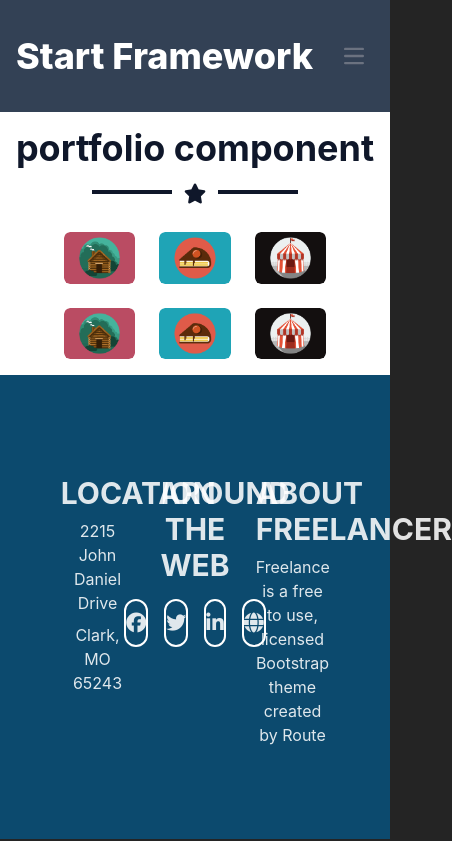
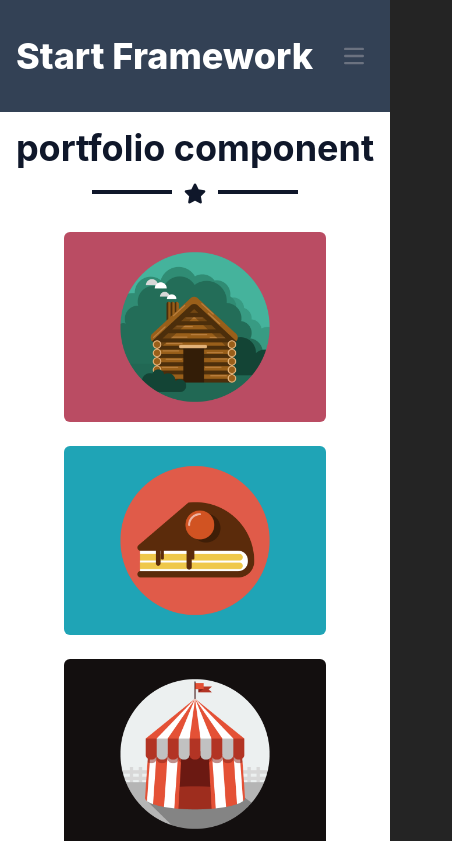
Before and after one commit to AhmedElhlawany/reactapp1, a React (Vite) app: page /Portfolio in a window 390 px wide. Shown: the top 841 px of the page, 452 px wide, since content can reach past the window. Built offline with nearby package versions, Linux system fonts and the light colour scheme.

Commit message:
sec comit

```diff
--- a/package.json
+++ b/package.json
@@ -11,6 +11,8 @@
   },
   "dependencies": {
     "@fortawesome/fontawesome-free": "^6.6.0",
+    "flowbite": "^2.5.1",
+    "flowbite-react": "^0.10.1",
     "react": "^18.3.1",
     "react-dom": "^18.3.1",
     "react-router-dom": "^6.26.0"
--- a/src/App.css
+++ b/src/App.css
@@ -5,3 +5,9 @@
     width: 80px;
     margin-top: 10px;
 }
+
+@media (max-width:600px){
+    .item{
+        width: 100%;
+    }
+}
--- a/src/Footer.jsx
+++ b/src/Footer.jsx
@@ -1,15 +1,20 @@
+import './App.css'
+
+
+
+
 export function Footer(){
 
     return(
         <>
         <div className='bg-sky-900'>
-      <div className='flex w-3/4 m-auto'>
-        <div className="p-3 w-1/3 my-20 text-center">
+      <div className='flex w-3/4 m-auto flex-wrap'>
+        <div className="p-3 md:w-1/3 my-20 text-center item">
           <h2 className='text-3xl font-bold my-2'>LOCATION</h2>
           <p className='my-2'>2215 John Daniel Drive</p>
           <p className='my-2'>Clark, MO 65243</p>
         </div>
-        <div className="p-3 w-1/3 my-20 text-center">
+        <div className="p-3 md:w-1/3 my-20 text-center item">
           <p className='text-3xl font-bold my-2'>AROUND THE WEB</p>
           <div className='flex justify-center'>
             <div className="m-2 rounded-full border-white border-2 w-12 h-12"><i className="fa-brands fa-facebook translate-y-2 text-xl"></i></div>
@@ -18,7 +23,7 @@ export function Footer(){
             <div className="m-2 rounded-full border-white border-2 w-12 h-12"><i className="fa-solid fa-globe translate-y-2 text-xl"></i></div>
           </div>
         </div>
-        <div className="p-3 w-1/3 my-20 text-center">
+        <div className="p-3  my-20 text-center md:w-1/3 item">
           <h2 className='text-3xl font-bold my-2'>ABOUT FREELANCER</h2>
         <p>Freelance is a free to use, licensed Bootstrap theme created by Route</p>
 
--- a/src/Navbar.jsx
+++ b/src/Navbar.jsx
@@ -11,7 +11,7 @@ export function Navbar(){
     <Link to="" className="flex items-center space-x-3 rtl:space-x-reverse">
         <span className=" text-white text-4xl font-extrabold">Start Framework</span>
     </Link>
-    <button data-collapse-toggle="navbar-default" type="button" className="inline-flex items-center p-2 w-10 h-10 justify-center text-sm text-gray-500 rounded-lg md:hidden hover:bg-gray-100 focus:outline-none focus:ring-2 focus:ring-gray-200 dark:text-gray-400 dark:hover:bg-gray-700 dark:focus:ring-gray-600" aria-controls="navbar-default" aria-expanded="false">
+    <button data-collapse-toggle="navbar-default" type="button"  className="inline-flex items-center p-2 w-10 h-10 justify-center text-sm text-gray-500 rounded-lg md:hidden hover:bg-gray-100 focus:outline-none focus:ring-2 focus:ring-gray-200 dark:text-gray-400 dark:hover:bg-gray-700 dark:focus:ring-gray-600" aria-controls="navbar-default" aria-expanded="false">
         <span className="sr-only">Open main menu</span>
         <svg className="w-5 h-5" aria-hidden="true" xmlns="http://www.w3.org/2000/svg" fill="none" viewBox="0 0 17 14">
             <path stroke="currentColor" strokeLinecap="round" strokeLinejoin="round" strokeWidth="2" d="M1 1h15M1 7h15M1 13h15"/>
--- a/src/components/Portfolio/Portfolio.jsx
+++ b/src/components/Portfolio/Portfolio.jsx
@@ -15,40 +15,40 @@ export function Portfolio() {
                     <i className="fa-solid fa-star text-xl"></i>
                     <div className='line ms-3 bg-slate-900'></div>
                 </div>
-                <div className="flex w-3/4 m-auto">
-                    <div className='m-3 rounded-md port1 relative overflow-hidden'>
+                <div className="flex flex-wrap w-3/4 m-auto">
+                    <div className='p-3 rounded-md port1 relative overflow-hidden md:w-1/3'>
                         <img src={p1} className='w-full rounded-md' alt="" />
                         <div className="layer1 rounded-md">
                             <i className="fa-solid fa-plus text-9xl text-white m-auto mt-10"></i>
                         </div>
                     </div>
-                    <div className='m-3 rounded-md relative port2 overflow-hidden'>
+                    <div className='p-3 rounded-md relative port2 overflow-hidden md:w-1/3'>
                         <img src={p2} className='w-full rounded-md' alt="" />
                         <div className="layer2 rounded-md">
                             <i className="fa-solid fa-plus text-9xl text-white m-auto mt-10"></i>
                         </div>
                     </div>
-                    <div className='m-3 rounded-md port3 relative overflow-hidden'>
+                    <div className='p-3 rounded-md port3 relative overflow-hidden md:w-1/3'>
                         <img src={p3} className='w-full rounded-md' alt="" />
                         <div className="layer3 rounded-md">
                             <i className="fa-solid fa-plus text-9xl text-white m-auto mt-10"></i>
                         </div>
                     </div>
                 </div>
-                <div className="flex w-3/4 m-auto">
-                    <div className='m-3 rounded-md port4 relative overflow-hidden'>
+                <div className="flex w-3/4 m-auto flex-wrap">
+                    <div className='p-3 rounded-md port4 relative overflow-hidden md:w-1/3'>
                         <img src={p1} className='w-full rounded-md' alt="" />
                         <div className="layer4 rounded-md">
                             <i className="fa-solid fa-plus text-9xl text-white m-auto mt-10"></i>
                         </div>
                     </div>
-                    <div className='m-3 rounded-md port5 relative overflow-hidden'>
+                    <div className='p-3 rounded-md port5 relative overflow-hidden md:w-1/3'>
                         <img src={p2} className='w-full rounded-md' alt="" />
                         <div className="layer5 rounded-md">
                             <i className="fa-solid fa-plus text-9xl text-white m-auto mt-10"></i>
                         </div>
                     </div>
-                    <div className='m-3 rounded-md port6 relative overflow-hidden'>
+                    <div className='p-3 rounded-md port6 relative overflow-hidden md:w-1/3'>
                         <img src={p3} className='w-full rounded-md ' alt="" />
                         <div className="layer6 rounded-md">
                             <i className="fa-solid fa-plus text-9xl text-white m-auto mt-10"></i>
--- a/tailwind.config.js
+++ b/tailwind.config.js
@@ -1,9 +1,14 @@
+
+const flowbite = require("flowbite-react/tailwind");
+
+
 /** @type {import('tailwindcss').Config} */
 module.exports ={
   content: ["./index.html",
-  "./src/**/*.{js,ts,jsx,tsx}"],
+  "./src/**/*.{js,ts,jsx,tsx}",
+  flowbite.content(),],
   theme: {
     extend: {},
   },
-  plugins: [],
+  plugins: [ flowbite.plugin(),],
 }
```
Also changed, not shown: 1 other file (tests, documents, lock files or other folders).
